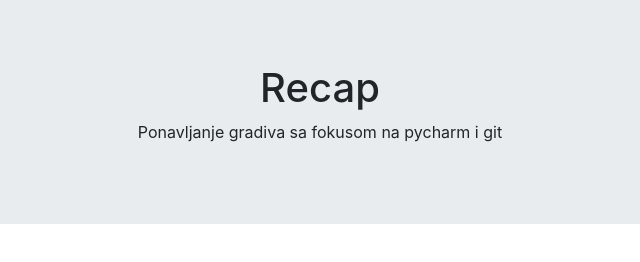
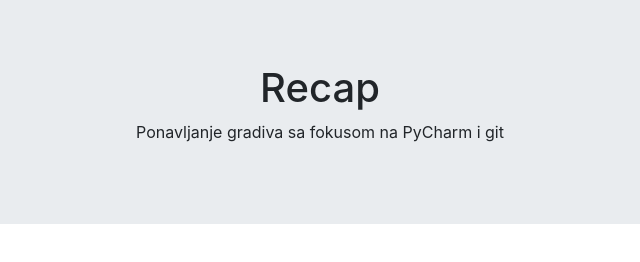
Before and after one commit to ksenija-ko/recap, a plain HTML site: page index.html in a window 1280 px wide. Shown: the full height of the page, 320-960 px from the left. Drawn offline with nearby package versions, Linux system fonts and the light colour scheme.

Commit message:
initial commit

```diff
--- a/index.html
+++ b/index.html
@@ -18,7 +18,7 @@
     <header>
           <div class="jumbotron">
             <h1>Recap</h1>
-            <p>Ponavljanje gradiva sa fokusom na pycharm i git</p>
+            <p>Ponavljanje gradiva sa fokusom na PyCharm i git</p>
           </div>
     </header>
 
```
